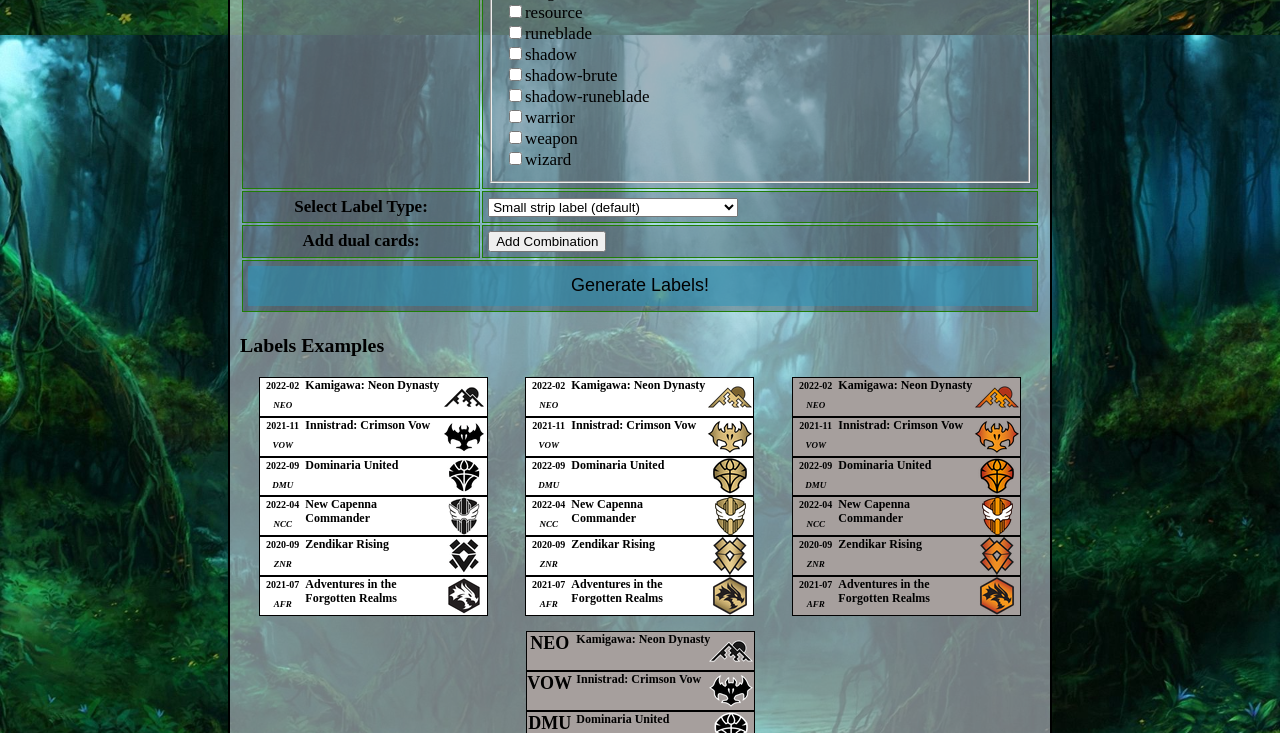
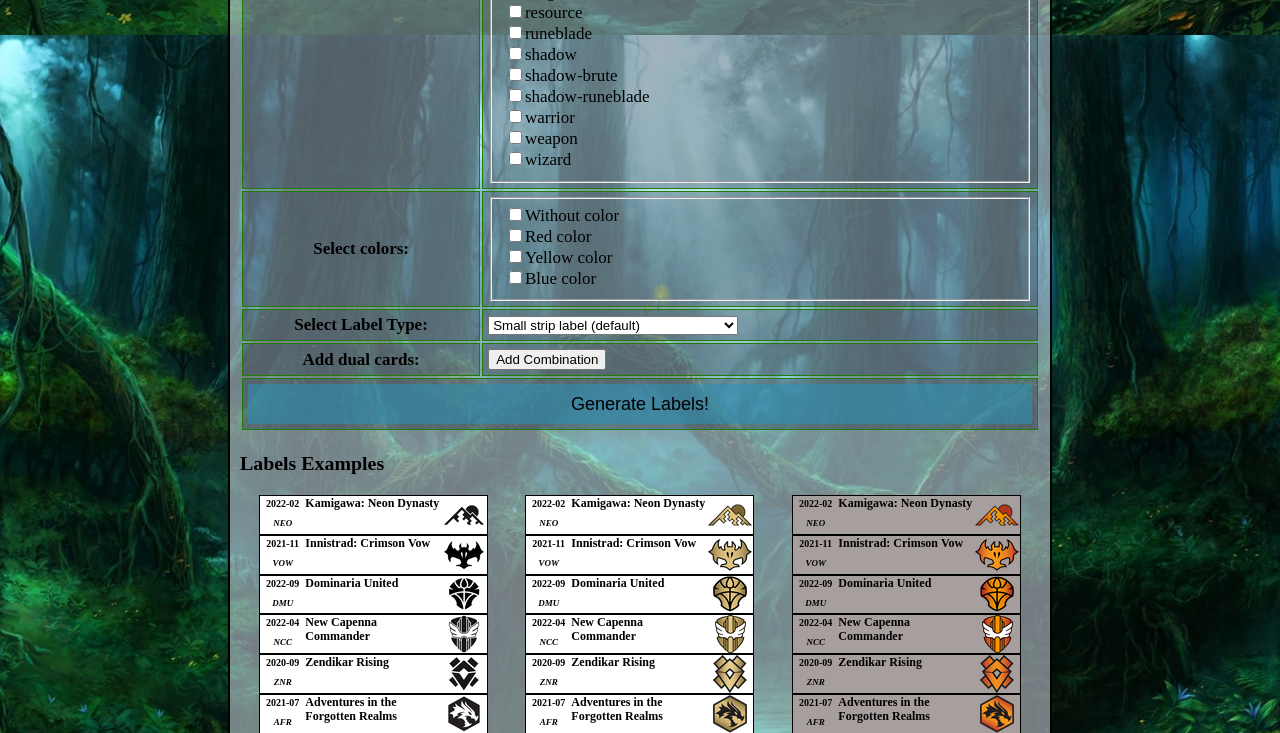
Before and after one commit to valgrut/MagicTGTools, a Flask app: page / in a window 1280 px wide. Shown: the part 765-1498 px from the top of the page. Run offline with Flask 3, Linux system fonts and the light colour scheme.

Commit message:
fab-labels: WIP added card colors selection; Fixed dual-classes

```diff
--- a/fab-labels/app.py
+++ b/fab-labels/app.py
@@ -33,16 +33,10 @@
 
         print(requested_hero_classes)
 
-        # Process requested dual class combinations
+        # Process requested dual cards
         requested_combinations = []
-        print("form", request.form)
-        print("combination_container: ", request.form.getlist('combinations_container'))
-        print("dual class 1: ", request.form.getlist('dual_class_1[]'))
-        print("dual class 2: ", request.form.getlist('dual_class_2[]'))
-        print("combination: ", request.form.getlist('combination'))
-
-        selected_combination_1 = request.form.getlist('dual_class_1[]')
-        selected_combination_2 = request.form.getlist('dual_class_2[]')
+        selected_combination_1 = request.form.getlist('dual_class_1')
+        selected_combination_2 = request.form.getlist('dual_class_2')
 
         # Pair up the combinations
         for class1, class2 in zip(selected_combination_1, selected_combination_2):
@@ -50,7 +44,13 @@
 
         print("Requested Combinations:", requested_combinations)
 
+        # Process requested card colors
+        requested_card_colors = []
+        selected_card_colors = request.form.getlist('colors')
+        for selected_color in selected_card_colors:
+            requested_card_colors.append(selected_color)
 
+        # Process requested label type
         label_type = request.form['label_type']
         symbol_size = "large"  #large, medium, small
 
@@ -83,6 +83,7 @@
             html_label_template,
             requested_hero_classes=requested_hero_classes,
             requested_combinations=requested_combinations,
+            card_colors=requested_card_colors,
             label_type=label_type,
             label_css_style=css_label_style
             )
--- a/fab-labels/templates/index.html
+++ b/fab-labels/templates/index.html
@@ -86,6 +86,20 @@
 
     <tr>
         <th>
+            Select colors:
+        </th>
+        <td>
+            <fieldset id="colors">
+                <input type="checkbox" name="colors" value="none">Without color</br>
+                <input type="checkbox" name="colors" value="red_color">Red color</br>
+                <input type="checkbox" name="colors" value="yellow_color">Yellow color</br>
+                <input type="checkbox" name="colors" value="Blue_color">Blue color</br>
+            </fieldset>
+        </td>
+    </tr>
+
+    <tr>
+        <th>
             Select Label Type:
         </th>
         <td>
--- a/fab-labels/templates/small-labels-default-template.html
+++ b/fab-labels/templates/small-labels-default-template.html
@@ -6,7 +6,7 @@
 <div id="flex-container">
     {% for hero_class in requested_hero_classes %}
             <!-- TEMPLATE -->
-            <div id="label" class="outline-small" style="background-color: {{ label_background_color }}; background-image: url('static/frames/rotated/{{ hero_class }}.png'); background-repeat: no-repeat;">
+            <div id="label" class="outline-small" style="background-color: {{ label_background_color }}; background-image: url('static/frames/rotated/{{ hero_class }}.png'); background-repeat: no-repeat; background-position: right;">
                 <!-- <div id="label" class="icon"> -->
                 <!--     <img src="static/frames/{{ hero_class }}.png" class="rotate90"> -->
                 <!-- </div> -->
```
Also changed, not shown: fab-labels/classes-frames-checklist.md (+3 -0 lines), fab-labels/static/frames/rotated/mystic-assassin.png (added), fab-labels/static/frames/rotated/mystic-illusionist.png (added), fab-labels/static/frames/rotated/mystic-ninja.png (added).
